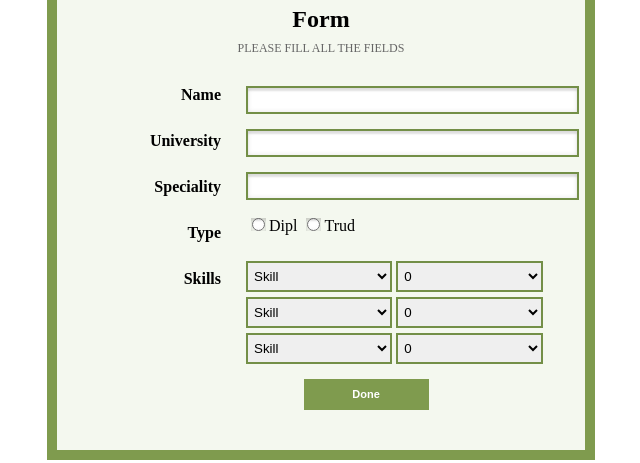
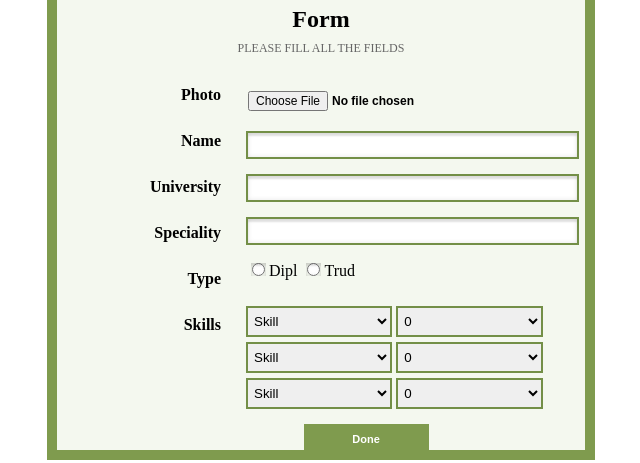
Before and after one commit to AlexFridman/IT_DDP, a plain HTML site: page lab 4/task 2/index.html in a window 1280 px wide. Shown: the part 474-937 px from the top of the page, without its empty margins (319-959 px from the left). Drawn offline with Linux system fonts and the light colour scheme.

Commit message:
Add photo upload button

```diff
--- a/lab 4/task 2/index.html
+++ b/lab 4/task 2/index.html
@@ -20,6 +20,7 @@
         <p>PLEASE FILL ALL THE FIELDS</p>
 
         <div class="col-1">
+            <label>Photo</label>
 
             <label>Name</label>
 
@@ -32,6 +33,8 @@
             <label>Skills</label>
         </div>
         <div class="col-2">
+
+            <input type="file"/>
 
             <input type="text"/>
 
--- a/lab 4/task 2/styles.css
+++ b/lab 4/task 2/styles.css
@@ -138,6 +138,16 @@ form {
     width: 15px;
 }
 
+#form_wrapper input[type="file"] {
+    margin-bottom: 15px;
+    font-size: 12px;
+    padding: 5px 2px;
+    border: none;
+    width: 100%;
+    box-shadow: none;
+    font-weight: bold;
+}
+
 #form_wrapper select {
     padding: 5px 2px;
     width: 45%;
```
Also changed, not shown: lab 3/index.html (+6 -0 lines).
